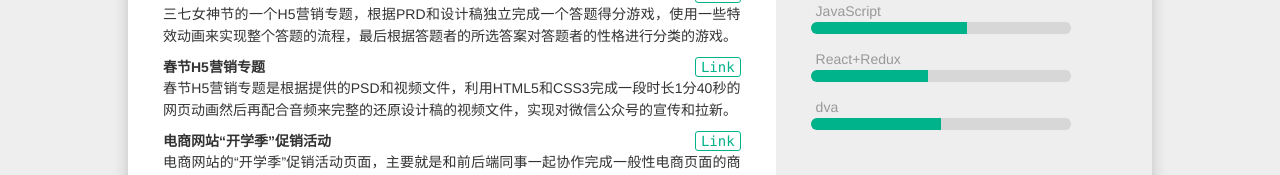
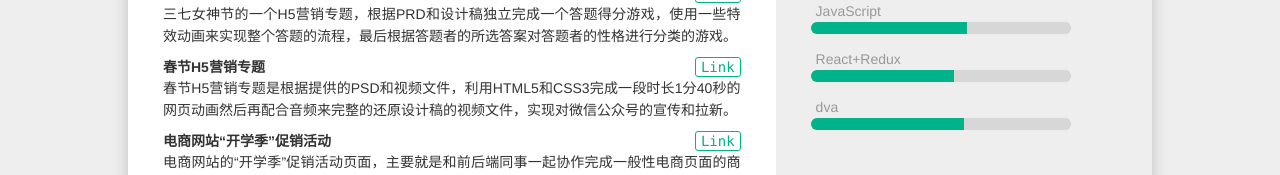
Before and after one commit to Bachelor123/test, a plain HTML site: page resume/resume.html in a window 1280 px wide. Shown: the part 777-952 px from the top of the page. Drawn offline with Linux system fonts and the light colour scheme.

Commit message:
update resume

```diff
--- a/resume/css/resume.css
+++ b/resume/css/resume.css
@@ -399,19 +399,19 @@ a {
 }
 
 .content-hd .skill-level .i-node .in {
-    flex: 5;
+    flex: 6.5;
 }
 
 .content-hd .skill-level .i-node .out {
-    flex: 5;
+    flex: 4.5;
 }
 
 .content-hd .skill-level .i-ng .in {
-    flex: 4.5;
+    flex: 5.5;
 }
 
 .content-hd .skill-level .i-ng .out {
-    flex: 5.5;
+    flex: 4.5;
 }
 
 .content-hd .skill-level .i-jQuery .in {
```
